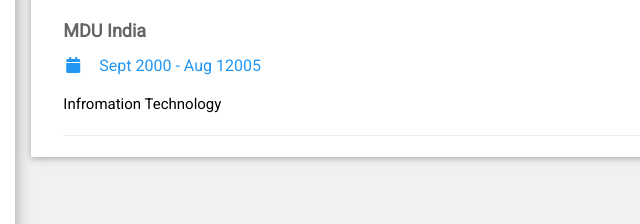
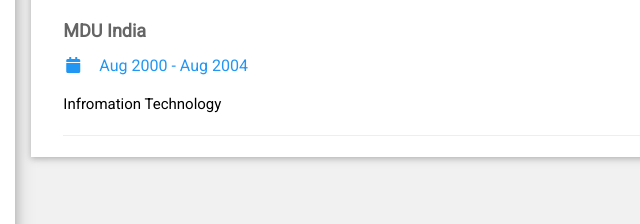
Before and after one commit to bakshiabhi/mycv, a plain HTML site: page index.html in a window 1280 px wide. Shown: the part 778-1002 px from the top of the page, 406-1046 px from the left. Drawn offline with nearby package versions, Linux system fonts and the light colour scheme.

Commit message:
Update index.html

```diff
--- a/index.html
+++ b/index.html
@@ -166,7 +166,7 @@
                                 class="fa fa-certificate fa-fw w3-margin-right w3-xxlarge w3-text-blue"></i>Education</h2>
                         <div class="w3-container">
                             <h5 class="w3-opacity"><b>MDU India </b></h5>
-                            <h6 class="w3-text-blue"><i class="fa fa-calendar fa-fw w3-margin-right"></i>Sept 2000 - Aug 12005</h6>
+                            <h6 class="w3-text-blue"><i class="fa fa-calendar fa-fw w3-margin-right"></i>Aug 2000 - Aug 2004</h6>
                             <p>Infromation Technology</p>
                             <hr>
                         </div>
```
